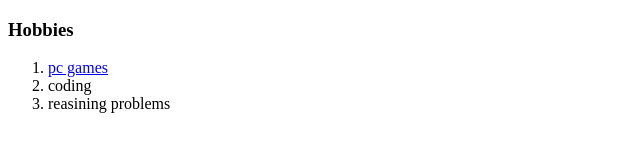
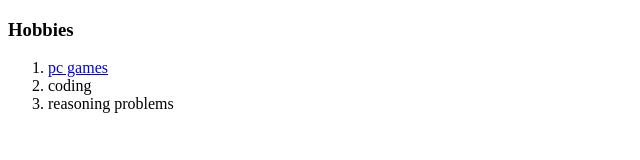
Before and after one commit to aksingh-codes/first-cv-html, a plain HTML site: page hobbies.html in a window 1280 px wide. Shown: the full height of the page, 0-640 px from the left. Drawn offline with Linux system fonts and the light colour scheme.

Commit message:
changed li reasoning

```diff
--- a/hobbies.html
+++ b/hobbies.html
@@ -11,7 +11,7 @@
   <ol>
     <li><a href="https://store.steampowered.com/">pc games</a></li>
     <li>coding</li>
-    <li>reasining problems</li>
+    <li>reasoning problems</li>
   </ol>
 
 </body>
```
